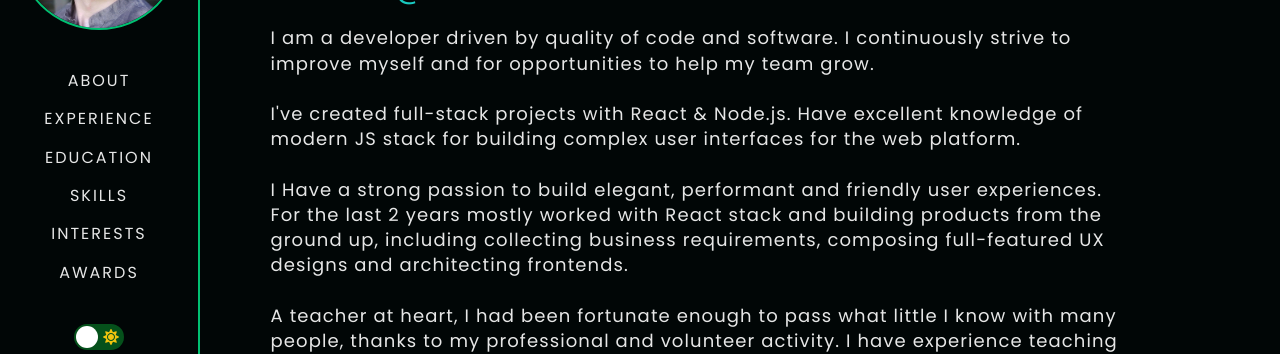
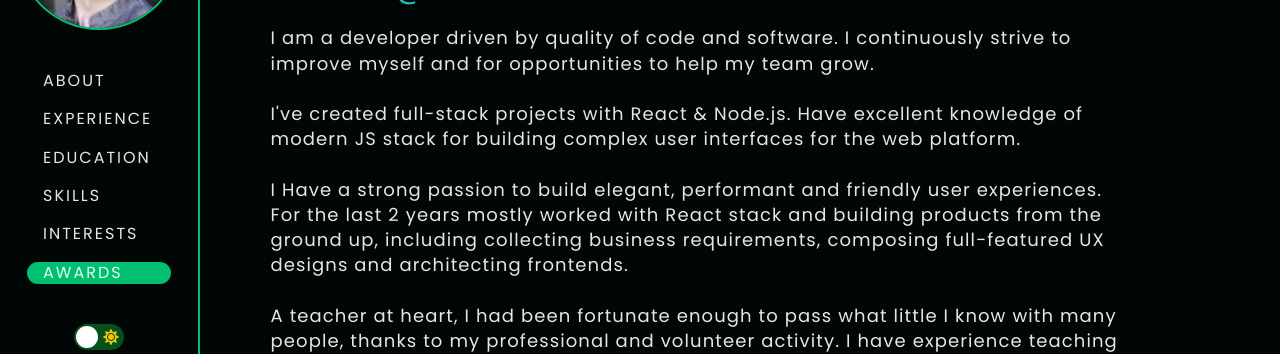
Before and after one commit to vovaushenko/portfolio-react-v2, a React (Create React App) app: page /resume in a window 1280 px wide. Shown: the part 245-599 px from the top of the page. Built offline with nearby package versions, Linux system fonts and the light colour scheme.

Commit message:
added custom useOneScreen hook with Intersection Observer functionality to track current location of elements in viewport for lazy loading && styling

```diff
--- a/src/components/Resume/ResumeAbout.js
+++ b/src/components/Resume/ResumeAbout.js
@@ -1,4 +1,8 @@
+import React, { useEffect, useRef } from 'react';
+
 import styled from 'styled-components';
+import { useGlobalContext } from '../../context/context';
+import { useOnScreen } from '../../hooks/useOnScreen';
 import SocialLinks from '../SocialLinks';
 
 const StyledAbout = styled.div`
@@ -43,9 +47,19 @@ const StyledAbout = styled.div`
 `;
 
 const ResumeAbout = () => {
+  const [setRef, visible] = useOnScreen({ threshold: 0.8 });
+
+  const { setCurrentlyInViewport } = useGlobalContext();
+
+  useEffect(() => {
+    if (visible) {
+      setCurrentlyInViewport('about');
+    }
+  });
+
   return (
     <StyledAbout id="about">
-      <div>
+      <div ref={setRef}>
         <h1>Vova Ushenko</h1>
         <h3>Ottawa-Gatineau Metropolitan Area · Canada ·</h3>
 
--- a/src/components/Resume/ResumeAwards.js
+++ b/src/components/Resume/ResumeAwards.js
@@ -1,10 +1,22 @@
+import { useEffect } from 'react';
+import { useGlobalContext } from '../../context/context';
+import { useOnScreen } from '../../hooks/useOnScreen';
 import ReusableContainer from './ReusableContainer';
 import ReusableSectionHeader from './ReusableSectionHeader';
 
 const ResumeAwards = () => {
+  const [setRef, visible] = useOnScreen({ threshold: 0.8 });
+  const { setCurrentlyInViewport } = useGlobalContext();
+
+  useEffect(() => {
+    if (visible) {
+      setCurrentlyInViewport('awards');
+    }
+  });
   return (
     <ReusableContainer id="awards">
       <ReusableSectionHeader>Awards</ReusableSectionHeader>
+      <div ref={setRef}></div>
     </ReusableContainer>
   );
 };
--- a/src/components/Resume/ResumeEducation.js
+++ b/src/components/Resume/ResumeEducation.js
@@ -2,14 +2,28 @@ import ReusableInformation from './ReusableInformation';
 import ReusableSectionHeader from './ReusableSectionHeader';
 import { education } from './educationData';
 import ReusableContainer from './ReusableContainer';
+import { useGlobalContext } from '../../context/context';
+import { useEffect } from 'react';
+import { useOnScreen } from '../../hooks/useOnScreen';
 
 const ResumeEducation = () => {
+  const [setRef, visible] = useOnScreen({ threshold: 0.8 });
+  const { setCurrentlyInViewport } = useGlobalContext();
+
+  useEffect(() => {
+    if (visible) {
+      setCurrentlyInViewport('education');
+    }
+  });
+
   return (
     <ReusableContainer id="education">
-      <ReusableSectionHeader>Education</ReusableSectionHeader>
-      {education.map((degree) => (
-        <ReusableInformation key={degree.id} {...degree} />
-      ))}
+      <div ref={setRef}>
+        <ReusableSectionHeader>Education</ReusableSectionHeader>
+        {education.map((degree) => (
+          <ReusableInformation key={degree.id} {...degree} />
+        ))}
+      </div>
     </ReusableContainer>
   );
 };
--- a/src/components/Resume/ResumeExperience.js
+++ b/src/components/Resume/ResumeExperience.js
@@ -1,10 +1,24 @@
+import { useEffect } from 'react';
+import { useGlobalContext } from '../../context/context';
+import { useOnScreen } from '../../hooks/useOnScreen';
 import ReusableContainer from './ReusableContainer';
 import ReusableSectionHeader from './ReusableSectionHeader';
 
 const ResumeExperience = () => {
+  const [setRef, visible] = useOnScreen({ threshold: 0.8 });
+
+  const { setCurrentlyInViewport } = useGlobalContext();
+
+  useEffect(() => {
+    if (visible) {
+      setCurrentlyInViewport('experience');
+    }
+  });
+
   return (
     <ReusableContainer id="experience">
       <ReusableSectionHeader>Experience</ReusableSectionHeader>
+      <div ref={setRef}></div>
     </ReusableContainer>
   );
 };
--- a/src/components/Resume/ResumeInterests.js
+++ b/src/components/Resume/ResumeInterests.js
@@ -1,4 +1,7 @@
+import { useEffect } from 'react';
 import styled from 'styled-components';
+import { useGlobalContext } from '../../context/context';
+import { useOnScreen } from '../../hooks/useOnScreen';
 import ReusableContainer from './ReusableContainer';
 import ReusableSectionHeader from './ReusableSectionHeader';
 
@@ -15,11 +18,20 @@ const StyledTextWrapper = styled.div`
 `;
 
 const ResumeInterests = () => {
+  const [setRef, visible] = useOnScreen({ threshold: 0.8 });
+  const { setCurrentlyInViewport } = useGlobalContext();
+
+  useEffect(() => {
+    if (visible) {
+      setCurrentlyInViewport('interests');
+    }
+  });
+
   return (
     <ReusableContainer id="interests">
       <ReusableSectionHeader>Interests</ReusableSectionHeader>
 
-      <StyledTextWrapper>
+      <StyledTextWrapper ref={setRef}>
         <h3>Outside of my work I have many other passions and hobbies.</h3>
 
         <p>
--- a/src/components/Resume/ResumeNavigation.js
+++ b/src/components/Resume/ResumeNavigation.js
@@ -45,10 +45,17 @@ export const NavLinks = styled(LinkScroll)`
   align-items: center;
   text-decoration: none;
   padding: 0 1rem;
-  height: 100%;
   cursor: pointer;
   font-size: 1rem;
   letter-spacing: 2px;
+  /* color: ${({ theme, inviewport }) =>
+    inviewport === 'yes' ? theme.mainColor : ''}; */
+  background: ${({ theme, inviewport }) =>
+    inviewport === 'yes' ? theme.mainColor : ''};
+  /* text-decoration: ${({ inviewport }) =>
+    inviewport === 'yes' ? 'underline' : ''}; */
+  border-radius: 3rem;
+  width: 9rem;
 
   &:hover {
     color: ${({ theme }) => theme.mainColor};
@@ -56,12 +63,14 @@ export const NavLinks = styled(LinkScroll)`
 `;
 
 const ResumeNavigation = () => {
+  const { themeToggler } = useGlobalContext();
+  const { currentlyInViewport } = useGlobalContext();
   let history = useHistory();
+
   const goBack = () => {
     history.push('/');
   };
 
-  const { themeToggler } = useGlobalContext();
   return (
     <StyledNavigation>
       <div>
@@ -74,6 +83,7 @@ const ResumeNavigation = () => {
               duration={1000}
               spy={true}
               exact="true"
+              inviewport={currentlyInViewport === 'about' ? 'yes' : null}
             >
               About
             </NavLinks>
@@ -85,6 +95,7 @@ const ResumeNavigation = () => {
               duration={1000}
               spy={true}
               exact="true"
+              inviewport={currentlyInViewport === 'experience' ? 'yes' : null}
             >
               experience
             </NavLinks>
@@ -96,6 +107,7 @@ const ResumeNavigation = () => {
               duration={1000}
               spy={true}
               exact="true"
+              inviewport={currentlyInViewport === 'education' ? 'yes' : null}
             >
               education
             </NavLinks>
@@ -107,6 +119,7 @@ const ResumeNavigation = () => {
               duration={1000}
               spy={true}
               exact="true"
+              inviewport={currentlyInViewport === 'skills' ? 'yes' : null}
             >
               skills
             </NavLinks>
@@ -118,6 +131,7 @@ const ResumeNavigation = () => {
               duration={1000}
               spy={true}
               exact="true"
+              inviewport={currentlyInViewport === 'interests' ? 'yes' : null}
             >
               interests
             </NavLinks>
@@ -129,6 +143,7 @@ const ResumeNavigation = () => {
               duration={1000}
               spy={true}
               exact="true"
+              inviewport={currentlyInViewport === 'awards' ? 'yes' : null}
             >
               awards
             </NavLinks>
--- a/src/components/Resume/ResumeSkills.js
+++ b/src/components/Resume/ResumeSkills.js
@@ -10,6 +10,9 @@ import nodeLogo from '../../images/nodejs-original.svg';
 import mongoLogo from '../../images/mongodb-original.svg';
 import pythonLogo from '../../images/python-original.svg';
 import mySqlLogo from '../../images/mysql-original.svg';
+import { useOnScreen } from '../../hooks/useOnScreen';
+import { useGlobalContext } from '../../context/context';
+import { useEffect } from 'react';
 
 const StyledIcons = styled.div`
   display: flex;
@@ -56,6 +59,15 @@ const StyledSkillPair = styled.div`
 `;
 
 const ResumeSkills = () => {
+  const [setRef, visible] = useOnScreen({ threshold: 0.8 });
+  const { setCurrentlyInViewport } = useGlobalContext();
+
+  useEffect(() => {
+    if (visible) {
+      setCurrentlyInViewport('skills');
+    }
+  });
+
   return (
     <ReusableContainer id="skills">
       <ReusableSectionHeader>Skills</ReusableSectionHeader>
@@ -63,7 +75,7 @@ const ResumeSkills = () => {
       {/* Frontend Section */}
       <ReusableSectionSubHeader>Frontend</ReusableSectionSubHeader>
       <StyledIcons>
-        <img className="reactLogo" src={reactLogo} alt="React" />
+        <img className="reactLogo" src={reactLogo} alt="React" ref={setRef} />
         <img src={javascriptLogo} alt="Javascript" />
         <img src={htmlLogo} alt="Javascript" />
         <img src={cssLogo} alt="Javascript" />
--- a/src/context/context.js
+++ b/src/context/context.js
@@ -13,9 +13,20 @@ const AppProvider = ({ children }) => {
   const [theme, themeToggler] = useDarkMode('');
   const themeMode = theme === 'light' ? lightTheme : darkTheme;
 
+  //currently on screen - Intersection Observer - in resume page
+  const [currentlyInViewport, setCurrentlyInViewport] = useState('');
+
   return (
     <AppContext.Provider
-      value={{ isSidebarOpen, toggleSidebar, themeToggler, themeMode, theme }}
+      value={{
+        isSidebarOpen,
+        toggleSidebar,
+        themeToggler,
+        themeMode,
+        theme,
+        currentlyInViewport,
+        setCurrentlyInViewport,
+      }}
     >
       {children}
     </AppContext.Provider>
--- /dev/null
+++ b/src/hooks/useOnScreen.js
@@ -0,0 +1,27 @@
+// Custom Intersection Observer Hook
+// Traces whether an element is in the viewport
+
+import { useEffect, useState } from 'react';
+
+export const useOnScreen = (options) => {
+  const [ref, setRef] = useState(null);
+  const [visible, setVisible] = useState(false);
+
+  useEffect(() => {
+    const observer = new IntersectionObserver(([entry]) => {
+      setVisible(entry.isIntersecting);
+    }, options);
+
+    if (ref) {
+      observer.observe(ref);
+    }
+
+    return () => {
+      if (ref) {
+        observer.unobserve(ref);
+      }
+    };
+  }, [ref, options]);
+
+  return [setRef, visible];
+};
--- a/src/pages/resume.js
+++ b/src/pages/resume.js
@@ -7,6 +7,7 @@ import ResumeExperience from '../components/Resume/ResumeExperience';
 import ResumeSkills from '../components/Resume/ResumeSkills';
 import ResumeInterests from '../components/Resume/ResumeInterests';
 import ResumeAwards from '../components/Resume/ResumeAwards';
+import { useRef } from 'react';
 
 const ResumePage = () => {
   return (
```
Also changed, not shown: 1 other file (tests, documents, lock files or other folders).
